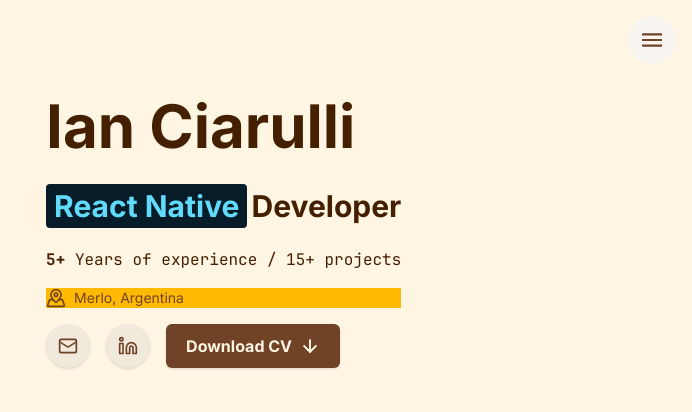
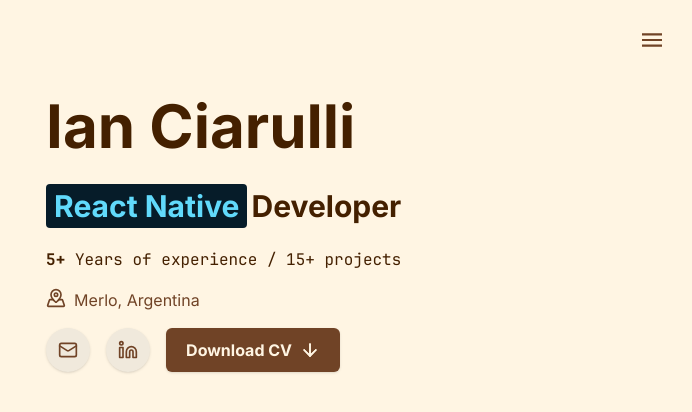
Before and after one commit to IanCiarulli/portfolio, a React (Vite) app: page / in a window 1280 px wide. Shown: the top 412 px of the page, without its empty margins (588-1280 px from the left). Built offline with nearby package versions, Linux system fonts and the light colour scheme.

Commit message:
fix menu bg and add colors

```diff
--- a/src/components/Hero/hero.tsx
+++ b/src/components/Hero/hero.tsx
@@ -26,6 +26,7 @@
         />
       </div>
       <div className="flex w-full flex-col px-6">
+        <div>
           <h1 className="mb-8 w-full text-left text-6xl font-bold whitespace-nowrap">
             Ian Ciarulli
           </h1>
@@ -39,7 +40,8 @@
             <span className="font-bold"> 5+ </span>Years of experience / 15+
             projects
           </p>
-        <div className="text-cta flex w-full items-end bg-amber-400 text-sm">
+        </div>
+        <div className="text-cta flex w-full">
           <MapPinned className="text-cta mr-2 h-5 w-5" />
           <span>Merlo, Argentina</span>
         </div>
--- a/src/components/Menu/menu.tsx
+++ b/src/components/Menu/menu.tsx
@@ -12,13 +12,13 @@
       {!open ? (
         <button
           onClick={() => toggleVisibility()}
-          className="bg-spring-wood fixed top-4 right-4 z-50 flex h-12 w-12 items-center justify-center rounded-full"
+          className="bg-sazerac fixed top-4 right-4 z-50 flex h-12 w-12 items-center justify-center rounded-full"
           aria-label={'Open menu'}
         >
           <img src={'/menu_b.svg'} alt="Menu Icon" className="h-5 w-5" />
         </button>
       ) : (
-        <div className="text-morocco-brown bg-sprin bg-spring-wood fixed inset-0 z-40 flex flex-col items-center justify-center">
+        <div className="text-morocco-brown bg-sprin bg-sazerac fixed inset-0 z-40 flex flex-col items-center justify-center">
           <button
             onClick={() => toggleVisibility()}
             className="fixed top-4 right-4 z-50 flex h-12 w-12 items-center justify-center rounded-full text-3xl"
--- a/src/index.css
+++ b/src/index.css
@@ -45,6 +45,7 @@
   --color-highlight-rn: #06bcee;
   --color-highlight-bg: #e4f6f9;
   --color-spring-wood: #f8f5f0;
+  --color-sazerac: #fff5e3;
   --color-morocco-brown: #442000;
 
   --font-inter: 'Inter', sans-serif;
```
Lines whose indentation alone changed are shown as unchanged.
